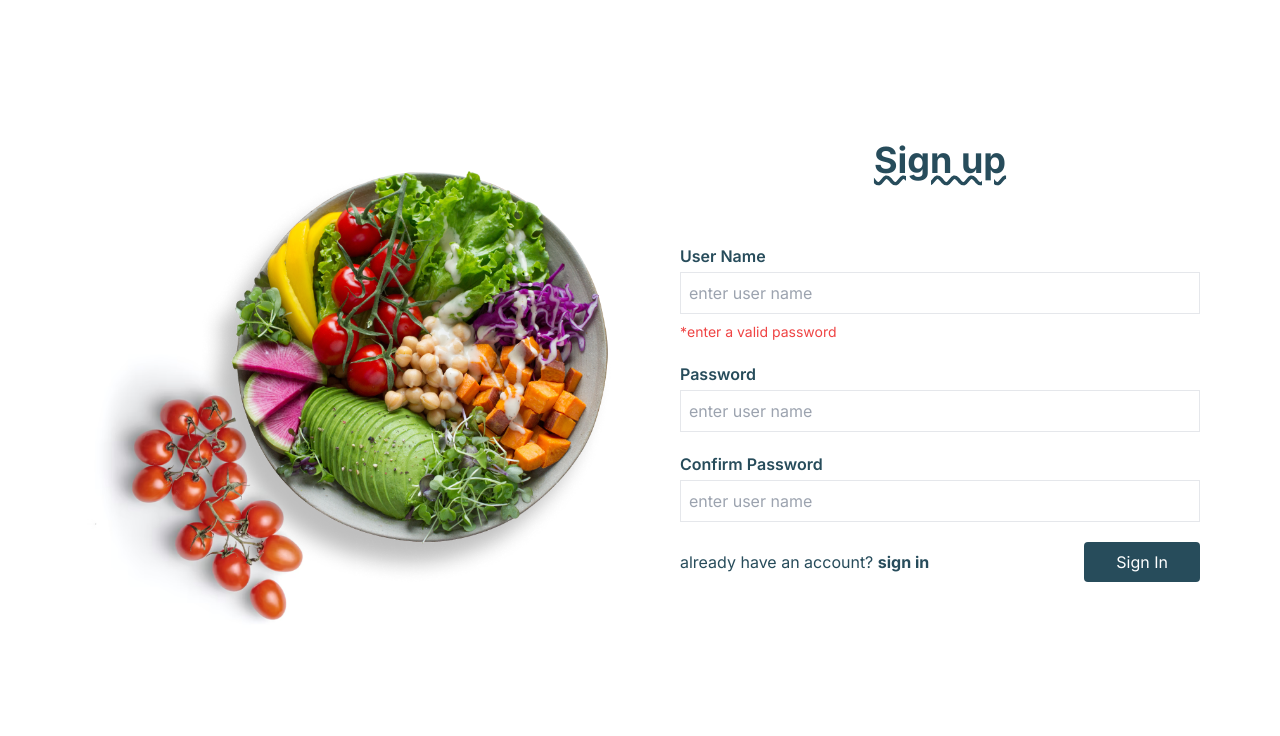
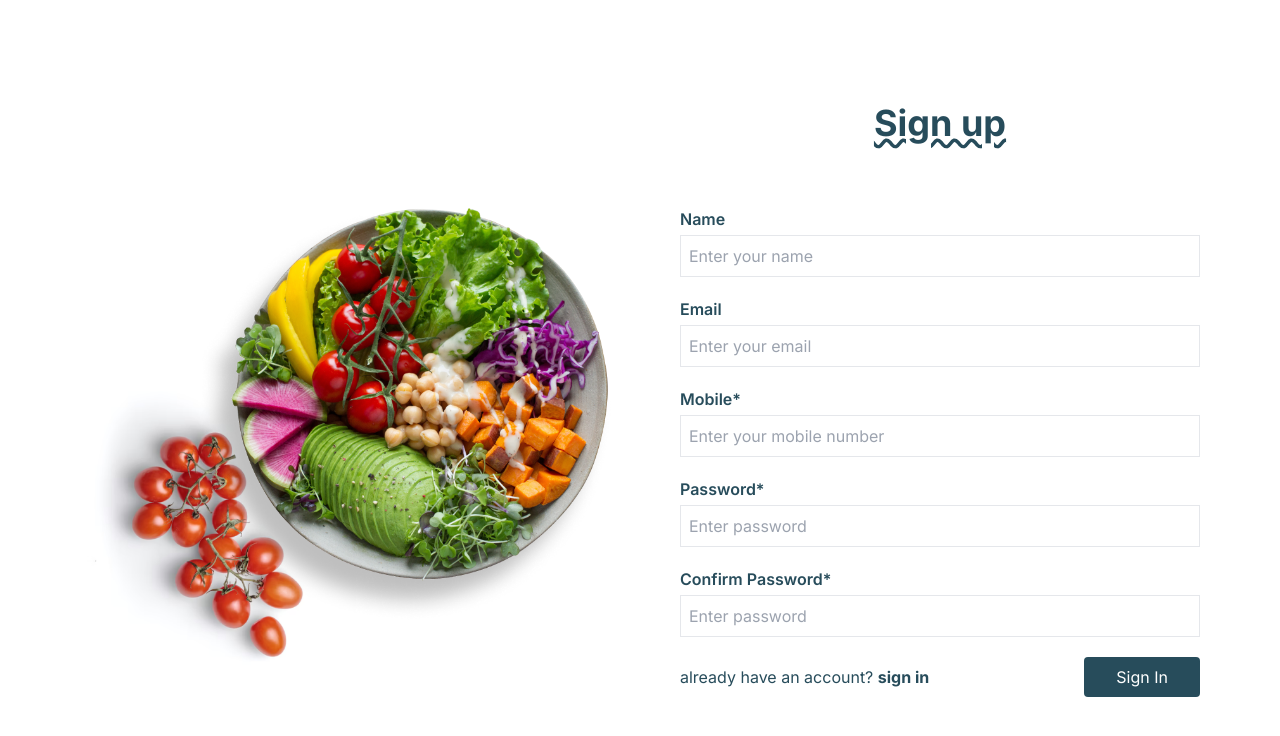
Before and after one commit to u-d-a-y-95/organick, a Next.js app: page /signup in a window 1280 px wide. Shown: the top 736 px of the page. Built offline with nearby package versions, Linux system fonts and the light colour scheme.

Commit message:
functional signup page

```diff
--- a/src/app/(auth)/signin/page.tsx
+++ b/src/app/(auth)/signin/page.tsx
@@ -1,6 +1,6 @@
 "use client";
 
-import { SigninForm } from "@/utils/types/signin";
+import { SigninForm } from "@/utils/pages/signin";
 import Image from "next/image";
 import Link from "next/link";
 import { useForm } from "react-hook-form";
--- a/src/app/(auth)/signup/page.tsx
+++ b/src/app/(auth)/signup/page.tsx
@@ -1,10 +1,28 @@
+"use client";
+
+import {
+  SigninFormDefaultValues,
+  SignupForm,
+  SignupFormSchema,
+} from "@/utils/pages/signup";
+import { zodResolver } from "@hookform/resolvers/zod";
 import Image from "next/image";
 import Link from "next/link";
+import { useForm } from "react-hook-form";
 
 export default function SignIn() {
+  const {
+    register,
+    handleSubmit,
+    formState: { errors },
+  } = useForm<SignupForm>({
+    defaultValues: SigninFormDefaultValues,
+    resolver: zodResolver(SignupFormSchema),
+  });
+  const submitHandler = (data: SignupForm) => {};
   return (
     <div className="flex  text-primary ">
-      <div className="hidden lg:block relative w-[600px] h-[600px] ">
+      <div className="hidden lg:block relative w-[600px] h-[600px] self-end">
         <h2 className="text-2xl font-bold text-center"></h2>
         <Image src="/img/about-banner-2.png" fill={true} alt="product" />
       </div>
@@ -12,21 +30,73 @@ export default function SignIn() {
         <div className="text-center text-4xl font-bold underline decoration-wavy">
           Sign up
         </div>
+        <form onSubmit={handleSubmit(submitHandler)}>
           <div className="mt-16">
             <div className="flex flex-col">
-            <label className="font-semibold mb-1">User Name</label>
-            <input placeholder="enter user name" className="border p-2" />
+              <label className="font-semibold mb-1">Name</label>
+              <input
+                placeholder="Enter your name"
+                className="border p-2"
+                {...register("name")}
+              />
+              {errors["name"] && (
                 <span className="text-red-500 text-sm mt-2">
-              *enter a valid password
+                  *{errors["name"].message}
                 </span>
+              )}
             </div>
             <div className="flex flex-col mt-5">
-            <label className="font-semibold mb-1 ">Password</label>
-            <input placeholder="enter user name" className="border p-2" />
+              <label className="font-semibold mb-1">Email</label>
+              <input
+                placeholder="Enter your email"
+                className="border p-2"
+                type="email"
+                {...register("email")}
+              />
+              {errors["email"] && (
+                <span className="text-red-500 text-sm mt-2">
+                  *{errors["email"].message}
+                </span>
+              )}
             </div>
             <div className="flex flex-col mt-5">
-            <label className="font-semibold mb-1 ">Confirm Password</label>
-            <input placeholder="enter user name" className="border p-2" />
+              <label className="font-semibold mb-1">Mobile*</label>
+              <input
+                placeholder="Enter your mobile number"
+                className="border p-2"
+                {...register("mobile")}
+              />
+              {errors["mobile"] && (
+                <span className="text-red-500 text-sm mt-2">
+                  *{errors["mobile"].message}
+                </span>
+              )}
+            </div>
+            <div className="flex flex-col mt-5">
+              <label className="font-semibold mb-1 ">Password*</label>
+              <input
+                placeholder="Enter password"
+                className="border p-2"
+                {...register("password")}
+              />
+              {errors["password"] && (
+                <span className="text-red-500 text-sm mt-2">
+                  *{errors["password"].message}
+                </span>
+              )}
+            </div>
+            <div className="flex flex-col mt-5">
+              <label className="font-semibold mb-1 ">Confirm Password*</label>
+              <input
+                placeholder="Enter password"
+                className="border p-2"
+                {...register("confirmPassword")}
+              />
+              {errors["confirmPassword"] && (
+                <span className="text-red-500 text-sm mt-2">
+                  *{errors["confirmPassword"].message}
+                </span>
+              )}
             </div>
           </div>
           <div className="mt-5 flex justify-between items-center">
@@ -42,6 +112,7 @@ export default function SignIn() {
               Sign In
             </button>
           </div>
+        </form>
       </div>
     </div>
   );
--- /dev/null
+++ b/src/utils/pages/signup.ts
@@ -0,0 +1,30 @@
+import { z } from "zod";
+
+export const SigninFormDefaultValues = {
+  name: "",
+  email: "",
+  mobile: "",
+  password: "",
+  confirmPassword: "",
+};
+
+export const SignupFormSchema = z
+  .object({
+    name: z.string().min(1),
+    email: z.string().email().optional().or(z.literal("")),
+    mobile: z.string().min(11, "enter a valid mobile number"),
+    password: z.string().min(6, "enter at least 6 charecters"),
+    confirmPassword: z.string().min(6, "enter at least 6 charecters"),
+  })
+  .refine((data) => data.password === data.confirmPassword, {
+    message: "confirm password does not match",
+    path: ["confirmPassword"],
+  });
+
+export interface SignupForm {
+  name: string;
+  email: string;
+  mobile: string;
+  password: string;
+  confirmPassword: string;
+}
```
Also changed, not shown: src/utils/pages/signin.ts (renamed from src/utils/types/signin.ts). Lines whose indentation alone changed are shown as unchanged.
